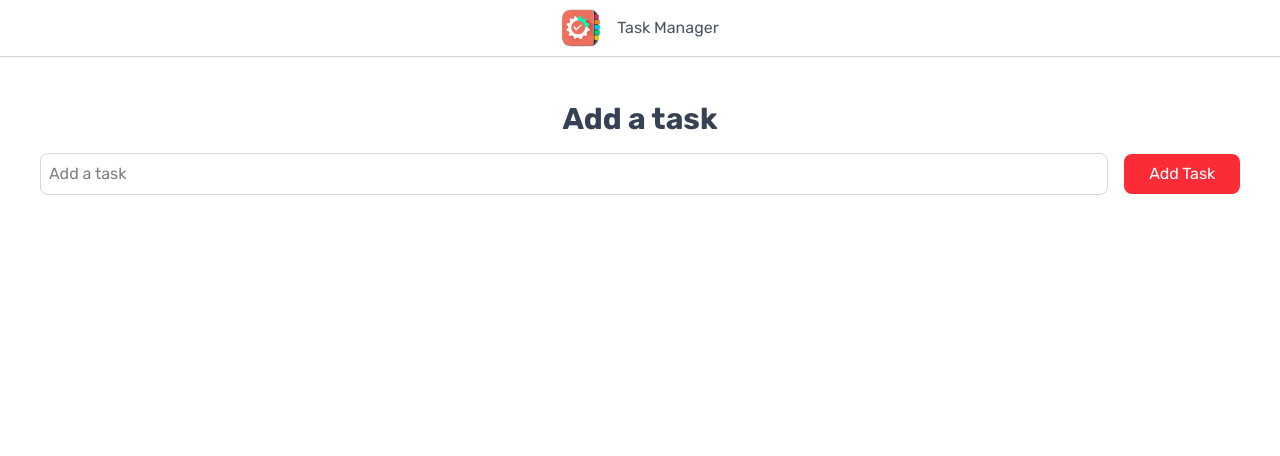
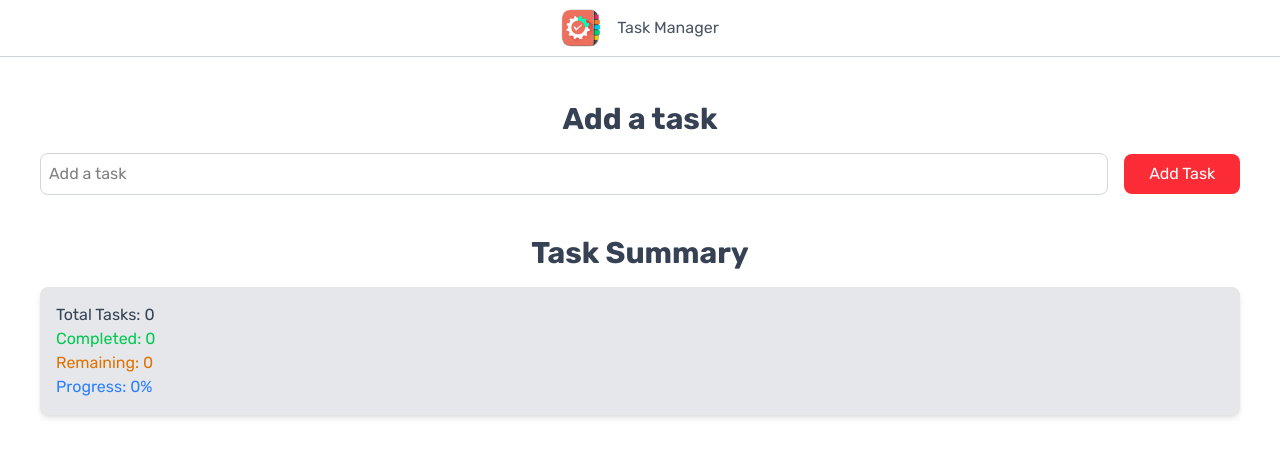
Before and after one commit to ilyasmdn/task-manager, a React (Vite) app: page / in a window 1280 px wide. Shown: the top 456 px of the page. Built offline with nearby package versions, Linux system fonts and the light colour scheme.

Commit message:
added task summary

```diff
--- a/src/App.tsx
+++ b/src/App.tsx
@@ -3,7 +3,6 @@ import Header from './components/Header'
 import TaskInput from './components/TaskInput'
 import TaskList from './components/TaskList'
 import TaskSummary from './components/TaskSummary'
-import localStorageHelper from './utils/localStorageHelper'
 
 type Task = {
   id: number;
@@ -39,6 +38,7 @@ const App = () => {
       <main className='px-10 py-5'>
         <TaskInput onAddTask={addTask}/>
         <TaskList tasks={tasks} setTasks={setTasks} />
+        <TaskSummary tasks={tasks} />
       </main>
     </div>
   )
--- a/src/components/Header.tsx
+++ b/src/components/Header.tsx
@@ -1,9 +1,8 @@
-import React from 'react'
 import wallet from '../assets/icon.png'
 
 const Header = () => {
   return (
-    <div className='flex py-2 justify-center items-center gap-4 border-b border-b-gray-300'>
+    <div className='sticky top-0 bg-white flex py-2 justify-center items-center gap-4 border-b border-b-gray-300'>
       <img src={wallet} className='h-10' />
       <h1 className='text-gray-600'>Task Manager</h1>
     </div>
--- a/src/components/TaskInput.tsx
+++ b/src/components/TaskInput.tsx
@@ -12,7 +12,7 @@ const TaskInput: React.FC<TaskInputProps> = ({ onAddTask }) => {
       if (task.trim()) {
         onAddTask(task);
         setTask('');
-      }x
+      }
     };
 
 
--- a/src/components/TaskSummary.tsx
+++ b/src/components/TaskSummary.tsx
@@ -1,25 +1,26 @@
-import React from 'react'
+interface Task {
+  id: number;
+  name: string;
+  completed: boolean;
+}
 
-const TaskSummary = () => {
+const TaskSummary = ({ tasks }: { tasks: Task[] }) => {
+  const totalTasks = tasks.length;
+  const completedTasks = tasks.filter(task => task.completed).length;
+  const remainingTasks = totalTasks - completedTasks;
+  const completionRate = totalTasks > 0 ? Math.round((completedTasks / totalTasks) * 100) : 0;
+
   return (
-    <div className='py-6'>
-      <h2 className='text-3xl text-gray-700 font-bold text-center py-6'>Task Summary</h2>
-      <div className='flex justify-center items-center gap-4'>
-        <div className='bg-green-500 text-white p-4 rounded-lg'>
-          <h3 className='text-xl font-bold'>Total Tasks</h3>
-          <p className='text-2xl font-bold'>5</p>
-        </div>
-        <div className='bg-blue-500 text-white p-4 rounded-lg'>
-          <h3 className='text-xl font-bold'>Completed Tasks</h3>
-          <p className='text-2xl font-bold'>3</p>
-        </div>
-        <div className='bg-red-500 text-white p-4 rounded-lg'>
-          <h3 className='text-xl font-bold'>Pending Tasks</h3>
-          <p className='text-2xl font-bold'>2</p>
-        </div>
+    <div className="mt-4">
+      <h2 className="text-3xl text-gray-700 font-bold text-center">Task Summary</h2>
+      <div className="mt-4 bg-gray-200 p-4 rounded-lg shadow-md">
+        <p className="text-gray-700">Total Tasks: {totalTasks}</p>
+        <p className="text-green-500">Completed: {completedTasks}</p>
+        <p className="text-amber-600">Remaining: {remainingTasks}</p>
+        <p className="text-blue-500">Progress: {completionRate}%</p>
       </div>
     </div>
-  )
-}
+  );
+};
 
-export default TaskSummary
+export default TaskSummary;
```
Also changed, not shown: src/utils/localStorageHelper.ts (deleted).
